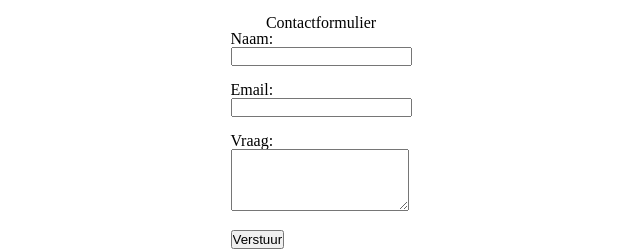
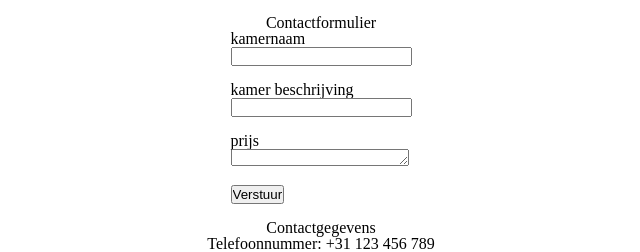
Before and after one commit to Duko-Wolf/Hotel, a PHP site: page /kameraanpassen.php in a window 1280 px wide. Shown: the part 521-773 px from the top of the page, without its empty margins (319-959 px from the left). Run offline with PHP 8.4, Linux system fonts and the light colour scheme; some libraries are stand-ins or nearby versions.

Commit message:
naam verandering

```diff
--- a/kameraanpassen.php
+++ b/kameraanpassen.php
@@ -21,14 +21,14 @@
             <article> <br>
                 <h2>Contactformulier</h2>
                 <form action="#" method="post">
-                    <label for="name">Naam:</label><br>
+                    <label for="name">kamernaam</label><br>
                     <input type="text" id="name" name="name" required><br><br>
 
-                    <label for="email">Email:</label><br>
+                    <label for="email">kamer beschrijving</label><br>
                     <input type="email" id="email" name="email" required><br><br>
 
-                    <label for="question">Vraag:</label><br>
-                    <textarea id="question" name="question" rows="4" required></textarea><br><br>
+                    <label for="question">prijs</label><br>
+                    <textarea id="question" name="question" rows="1" required></textarea><br><br>
 
                     <input type="submit" value="Verstuur">
                 </form>
```
